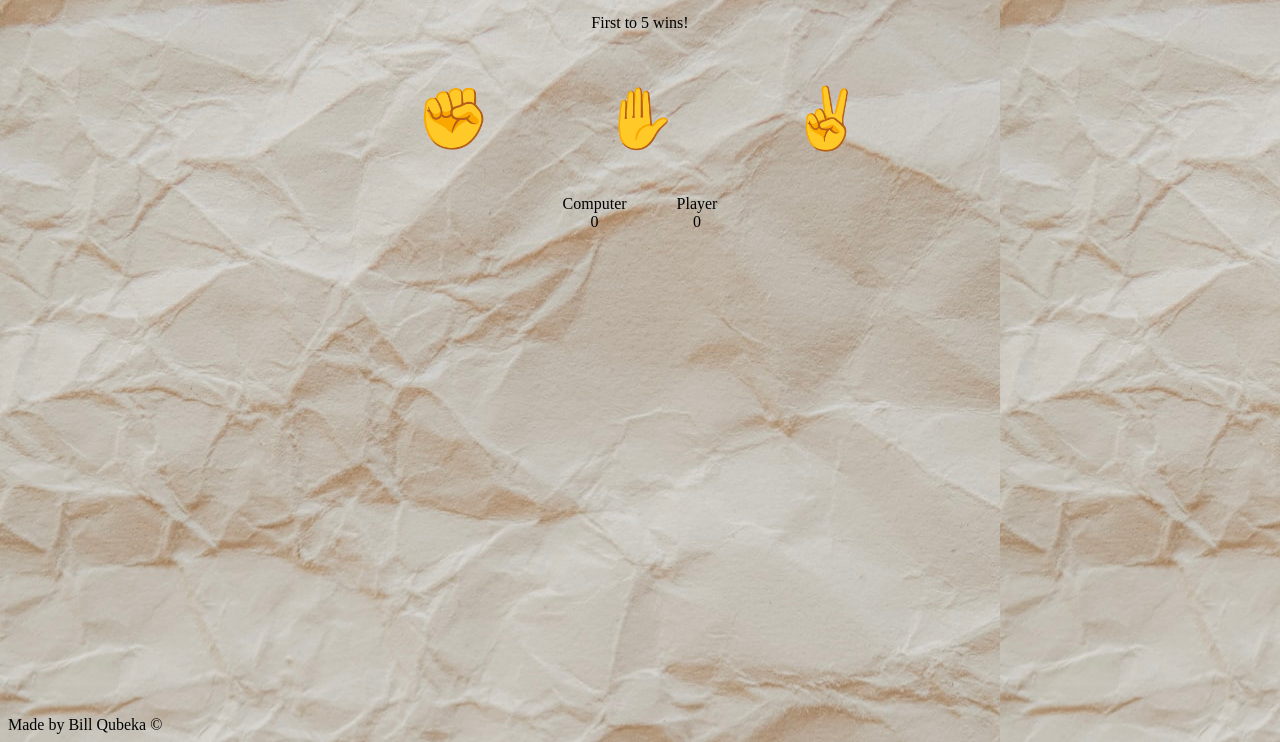
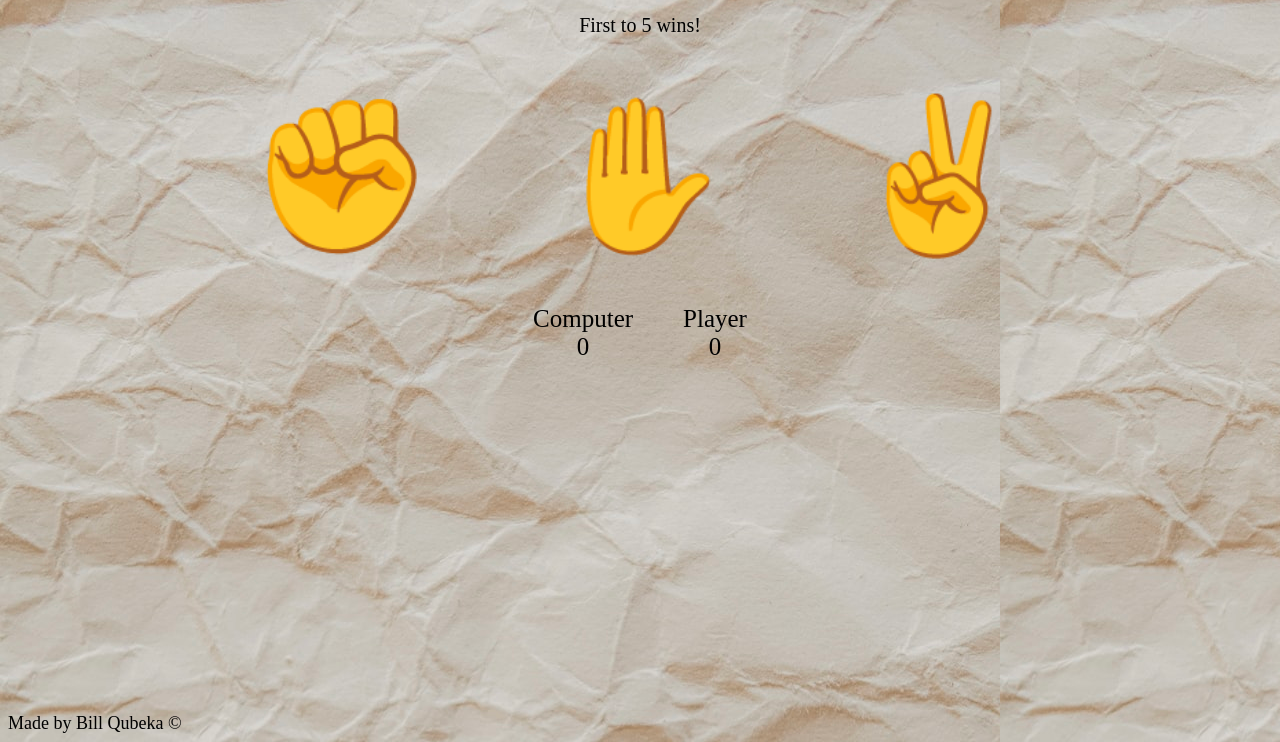
Before and after one commit to billandro/Rock-Paper-Scissors, a plain HTML site: page index.html in a window 1280 px wide. Shown: the part 74-816 px from the top of the page. Drawn offline with Linux system fonts and the light colour scheme.

Commit message:
rectify the background glitch and fonts

```diff
--- a/css/styles.css
+++ b/css/styles.css
@@ -1,7 +1,6 @@
 body {
     display: flex;
     flex-direction: column;
-    background-color: cyan;
     text-align: center;
     min-height: 100vh;
 }
@@ -15,6 +14,8 @@ body {
 .slogan {
     display: flex;
     justify-content: center;
+    font-size: 20px;
+
 }
 
 .round-output {
@@ -36,6 +37,7 @@ body {
     margin-top: 40px;
     gap: 50px;
     margin-bottom: auto;
+    font-size: 25px;
 }
 
 button {
@@ -43,7 +45,7 @@ button {
     border: none;
     outline: none;
     cursor: pointer;
-    font-size: 60px;
+    font-size: 150px;
     transition: 100ms;
 }
 
@@ -54,4 +56,5 @@ button:hover {
 .footer {
     display: flex;
     margin-top: auto;
+    font-size: 18px;
 }
--- a/js/javascript.js
+++ b/js/javascript.js
@@ -81,7 +81,7 @@ cpuDiv.innerHTML = computerScore;
 playerDiv.innerHTML = playerScore;
 
 const roundOutput = document.querySelector(".round-output");
-
+roundOutput.setAttribute("style", "font-size: 25px;");
 function restartGame() {
     if (playerScore === 5 || computerScore === 5) {
         playerScore = 0;
```
